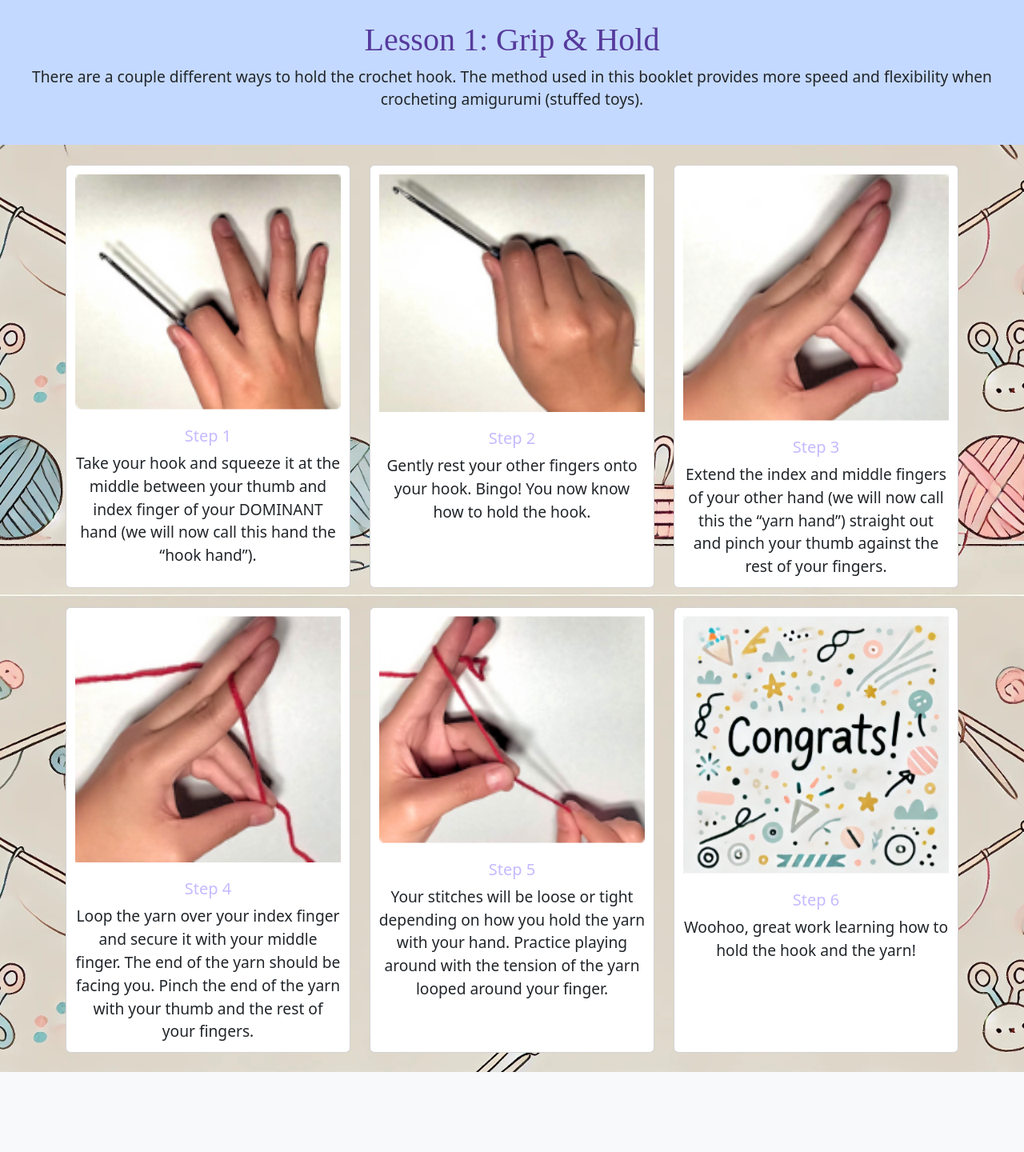
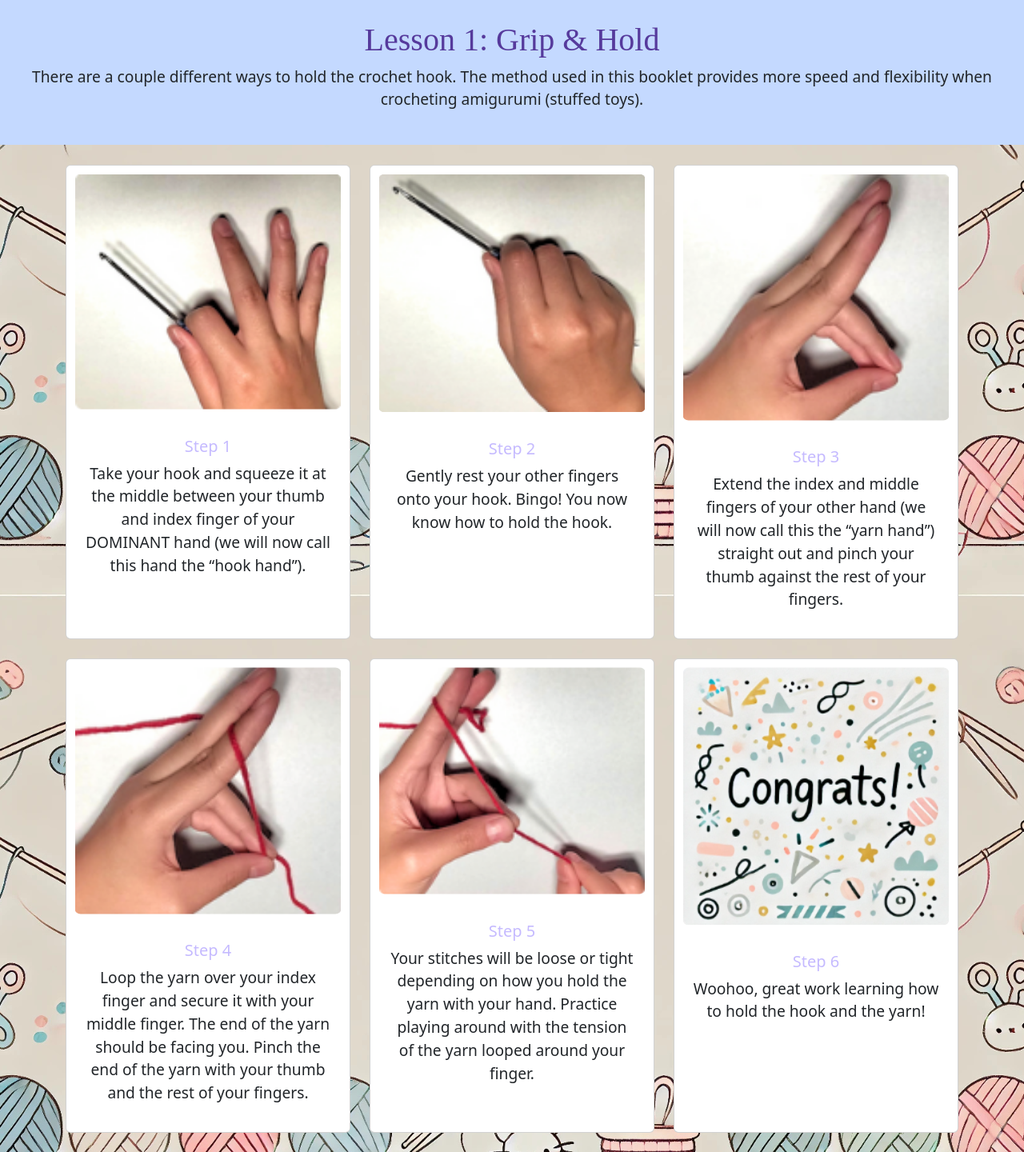
Before and after one commit to naino0316/my-blog, a Flask app: page /crochet101/lesson/1 in a window 1280 px wide. Shown: the part 56-1496 px from the top of the page at 80% size. Before the commit the page ends 1396 px from the top, so only its background shows below. Run offline with Flask 3, Linux system fonts and the light colour scheme; some web fonts are replaced.

Commit message:
updated css

```diff
--- a/static/css/lesson-style.css
+++ b/static/css/lesson-style.css
@@ -29,9 +29,10 @@ h1 {
 }
 
 .card-img-top {
-    padding: 3%
+    padding: 3%;
+    border-radius: 5%;
 }
 
 .card-body {
-   padding: 3%
+   margin: 2% 2% 5%;
 }
--- a/templates/aboutme.html
+++ b/templates/aboutme.html
@@ -3,7 +3,7 @@
 <head>
     <meta charset="UTF-8">
     <meta name="viewport" content="width=device-width, initial-scale=1.0">
-    <title>My Blog</title>
+    <title>About</title>
     <link href="https://cdn.jsdelivr.net/npm/bootstrap@5.3.3/dist/css/bootstrap.min.css" rel="stylesheet" integrity="sha384-QWTKZyjpPEjISv5WaRU9OFeRpok6YctnYmDr5pNlyT2bRjXh0JMhjY6hW+ALEwIH" crossorigin="anonymous">
     <link href="static/css/style.css" rel="stylesheet">
     <link href="static/css/aboutme-style.css" rel="stylesheet">
--- a/templates/origami.html
+++ b/templates/origami.html
@@ -3,7 +3,7 @@
 <head>
     <meta charset="UTF-8">
     <meta name="viewport" content="width=device-width, initial-scale=1.0">
-    <title>My Blog</title>
+    <title>Origami</title>
     <link href="https://cdn.jsdelivr.net/npm/bootstrap@5.3.3/dist/css/bootstrap.min.css" rel="stylesheet" integrity="sha384-QWTKZyjpPEjISv5WaRU9OFeRpok6YctnYmDr5pNlyT2bRjXh0JMhjY6hW+ALEwIH" crossorigin="anonymous">
     <link href="static/css/style.css" rel="stylesheet">
     <link href="static/css/aboutme-style.css" rel="stylesheet">
```
Also changed, not shown: templates/crochet_101.html (indentation only), 1 other file.
